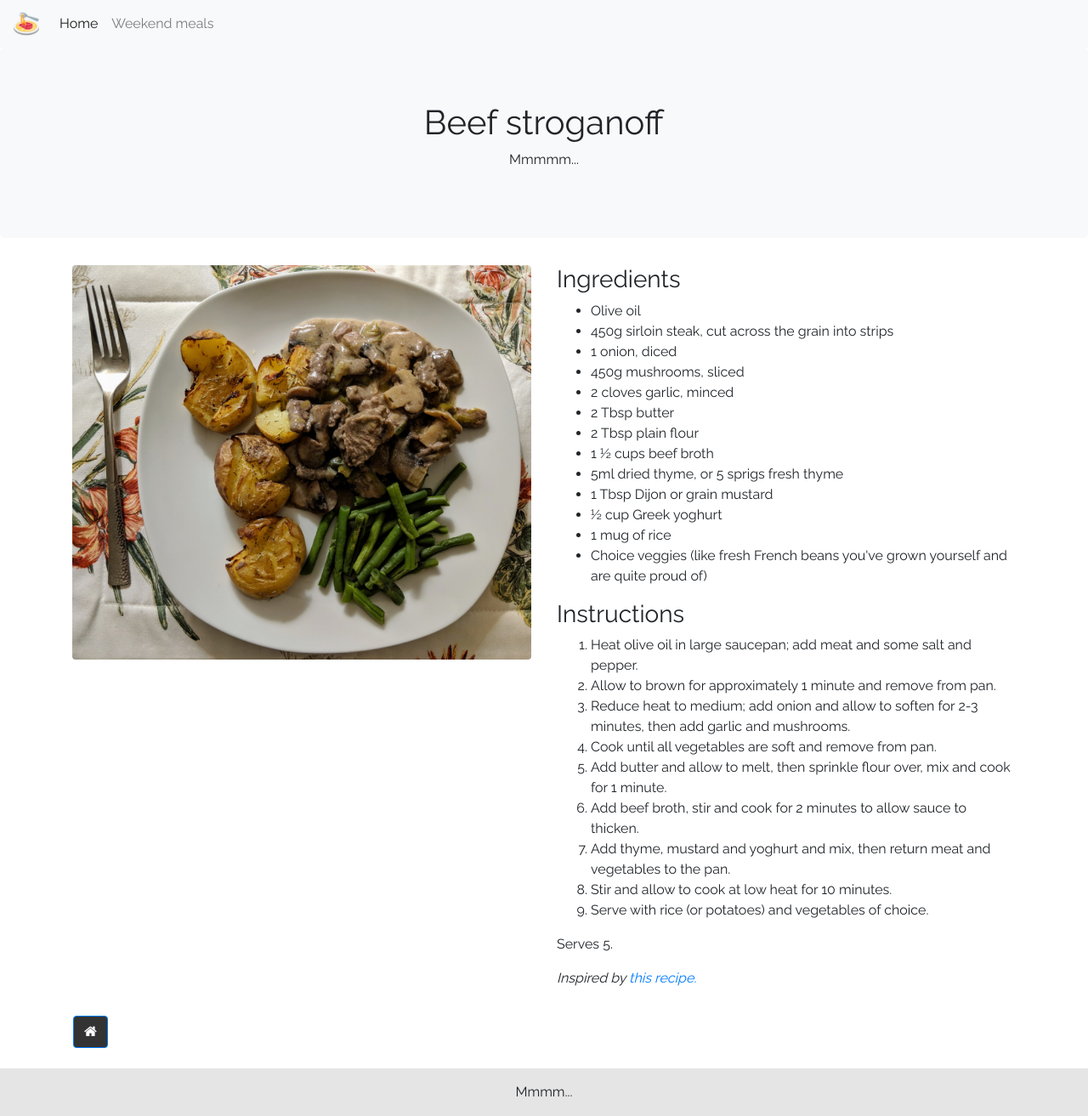
After one commit to roberto-aldera/not-just-pasta, a PHP site: page /pages/recipes/weekend-meals/beef-stroganoff.php in a window 1280 px wide. The commit adds this page. Shown: the whole page at 85% size. Run offline with PHP 8.4, Linux system fonts and the light colour scheme.

Commit message:
Add beef stroganoff recipe

```diff
--- /dev/null
+++ b/pages/recipes/weekend-meals/beef-stroganoff.php
@@ -0,0 +1,87 @@
+<!DOCTYPE html>
+<html lang="en">
+
+<head>
+    <title>Beef stroganoff</title>
+    <?php require "../../../includes/recipe-header.php"; ?>
+    <link rel="stylesheet" href="../../../main.css">
+</head>
+
+<body>
+    <nav class="navbar navbar-expand-lg navbar-light bg-light">
+        <a class="navbar-brand" href="../../../index.html">
+            <img src="../../../favicon_io/android-chrome-512x512.png" width="30" height="30"
+                class="d-inline-block align-top" alt="">
+        </a>
+        <button class="navbar-toggler" type="button" data-toggle="collapse" data-target="#navbarNavAltMarkup"
+            aria-controls="navbarNavAltMarkup" aria-expanded="false" aria-label="Toggle navigation">
+            <span class="navbar-toggler-icon"></span>
+        </button>
+        <div class="collapse navbar-collapse" id="navbarNavAltMarkup">
+            <div class="navbar-nav">
+                <a class="nav-item nav-link active" href="../../../index.html">Home <span
+                        class="sr-only">(current)</span></a>
+                <a class="nav-item nav-link" href="weekend-meals.php">Weekend meals</a>
+
+            </div>
+        </div>
+    </nav>
+
+    <div class="jumbotron text-center bg-light">
+        <h1>Beef stroganoff</h1>
+        <p>Mmmmm...</p>
+    </div>
+
+    <div class="container">
+        <div class="row">
+            <div class="col-sm-6">
+                <img class="img-fluid rounded" style="float:center" src="../../../images/beef-stroganoff.png"
+                    alt="sample-text">
+            </div>
+            <div class="col-sm-6">
+                <h3>Ingredients</h3>
+
+                    <ul>
+                    <li>Olive oil</li>
+                    <li>450g sirloin steak, cut across the grain into strips</li>
+                    <li>1 onion, diced</li>
+                    <li>450g mushrooms, sliced</li>
+                    <li>2 cloves garlic, minced</li>
+                    <li>2 Tbsp butter</li>
+                    <li>2 Tbsp plain flour</li>
+                    <li>1 &frac12; cups beef broth</li>
+                    <li>5ml dried thyme, or 5 sprigs fresh thyme</li>
+                    <li>1 Tbsp Dijon or grain mustard</li>
+                    <li>&frac12; cup Greek yoghurt</li>
+                    <li>1 mug of rice</li>
+                    <li>Choice veggies (like fresh French beans you've grown yourself and are quite proud of)</li>
+                    </ul>
+
+                <h3>Instructions</h3>
+                <ol>
+                    <li>Heat olive oil in large saucepan; add meat and some salt and pepper.</li>
+                    <li>Allow to brown for approximately 1 minute and remove from pan.</li>
+                    <li>Reduce heat to medium; add onion and allow to soften for 2-3 minutes, then add garlic and mushrooms.</li>
+                    <li>Cook until all vegetables are soft and remove from pan.</li>
+                    <li>Add butter and allow to melt, then sprinkle flour over, mix and cook for 1 minute.</li>
+                    <li>Add beef broth, stir and cook for 2 minutes to allow sauce to thicken.</li>
+                    <li>Add thyme, mustard and yoghurt and mix, then return meat and vegetables to the pan.</li>
+                    <li>Stir and allow to cook at low heat for 10 minutes.</li>
+                    <li>Serve with rice (or potatoes) and vegetables of choice.</li>
+                </ol>
+                <p>
+                    Serves 5.
+                </p>
+                <p>
+                    <i>Inspired by <a href="https://laurenslatest.com/healthier-beef-stroganoff/">this recipe.</a></i>
+                </p>
+            </div>
+        </div>
+    </div>
+</body>
+
+<footer>
+    <?php require "../../../includes/recipe-footer.php"; ?>
+</footer>
+
+</html>
--- a/pages/recipes/weekend-meals/weekend-meals.php
+++ b/pages/recipes/weekend-meals/weekend-meals.php
@@ -73,7 +73,7 @@
                     <figcaption>
                         <h2>Beef stroganoff</h2>
                     </figcaption>
-                    <a href="#"></a>
+                    <a href="beef-stroganoff.php"></a>
                 </figure>
             </div>
             <div class="col-sm">
```
